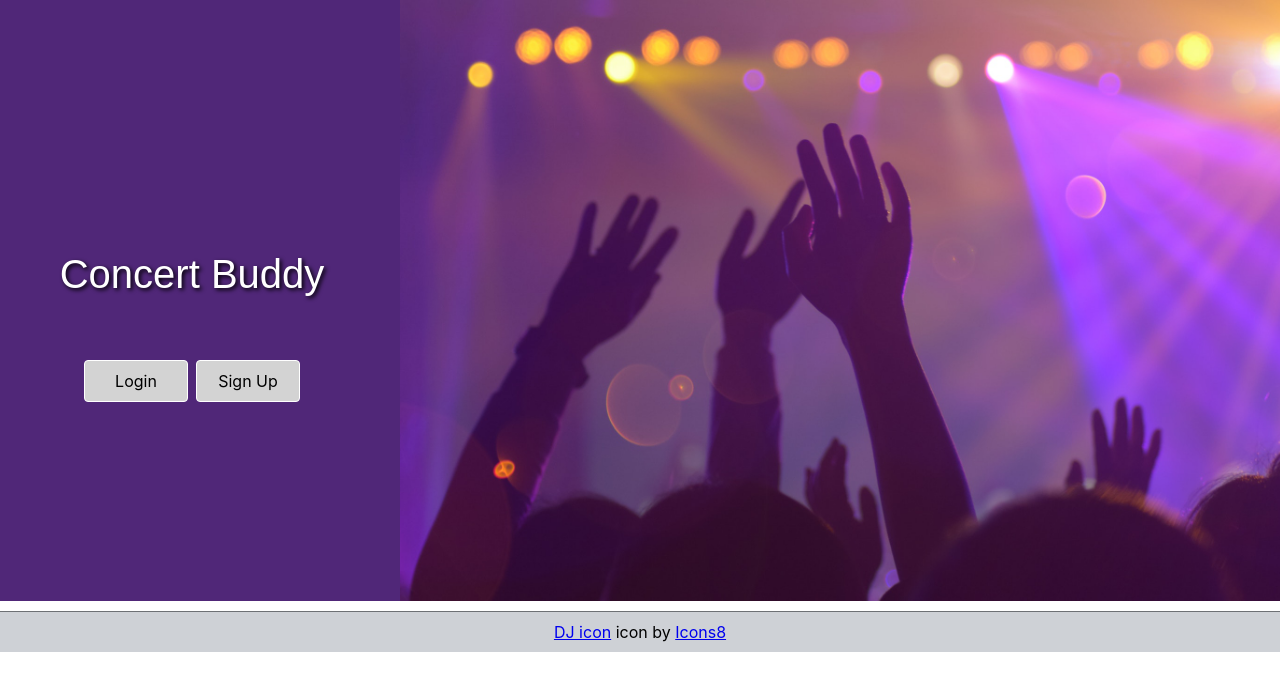
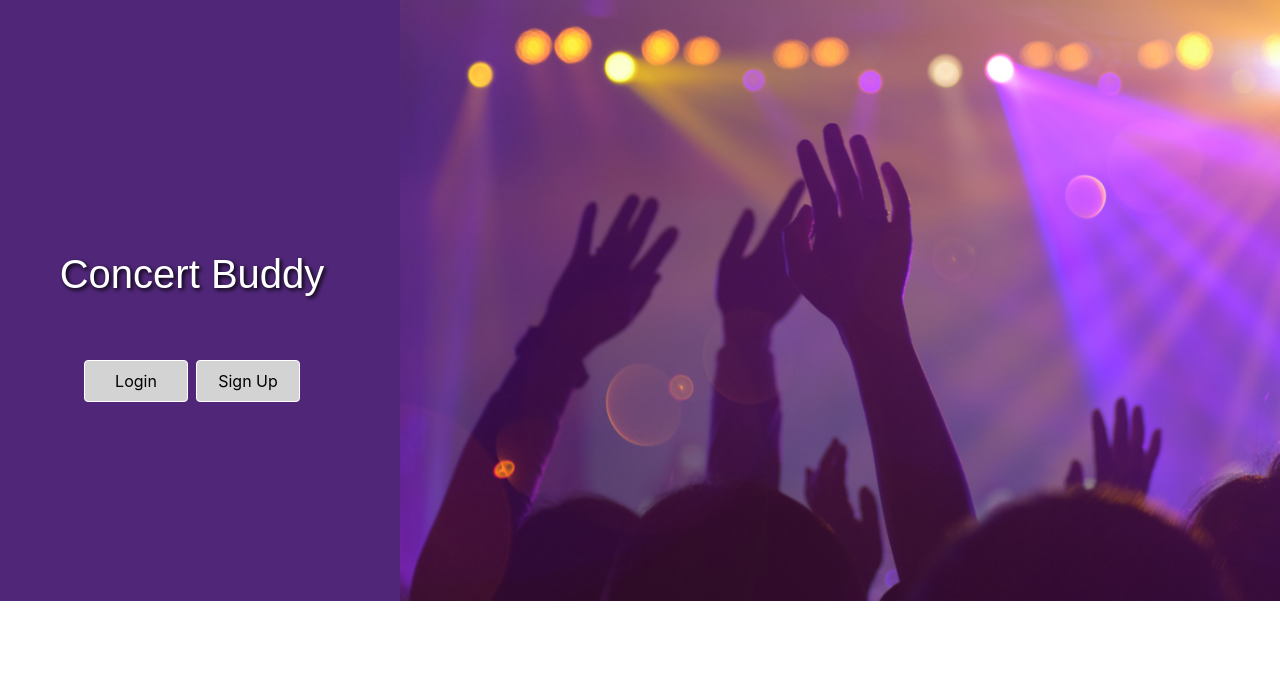
Before and after one commit to racheladaw/concert-buddy-frontend, a React (Create React App) app: page /home in a window 1280 px wide. Shown: the top 690 px of the page. Built offline with nearby package versions, Linux system fonts and the light colour scheme; no server answers.

Commit message:
Added footer component to MainContainer

```diff
--- a/src/App.js
+++ b/src/App.js
@@ -4,7 +4,6 @@ import { connect } from 'react-redux';
 import { getCurrentUser } from './actions/currentUser';
 import MainContainer from './components/MainContainer';
 import Welcome from './components/Welcome';
-import Footer from './components/Footer';
 import { Switch, Route } from 'react-router-dom';
 
 class App extends React.Component {
@@ -24,7 +23,6 @@ class App extends React.Component {
           }
           <Route path="/" component={Welcome} />
         </Switch>
-        <Footer />
       </div>
     )
   }
--- a/src/components/MainContainer.js
+++ b/src/components/MainContainer.js
@@ -3,6 +3,7 @@ import UpcomingConcerts from './UpcomingConcerts';
 import SavedConcerts from './SavedConcerts';
 import NavBar from './NavBar';
 import ConcertStats from './ConcertStats'
+import Footer from './Footer';
 import { Route } from 'react-router-dom';
 
 
@@ -15,6 +16,7 @@ const MainContainer = () => {
         <Route exact path='/home/upcoming_concerts' component={UpcomingConcerts}/>
         <Route exact path='/home/saved_concerts' component={SavedConcerts} />
         <Route path="/home/concert/:id/stats" component={ConcertStats} />
+        <Footer />
       </div>
     )
 }
```
